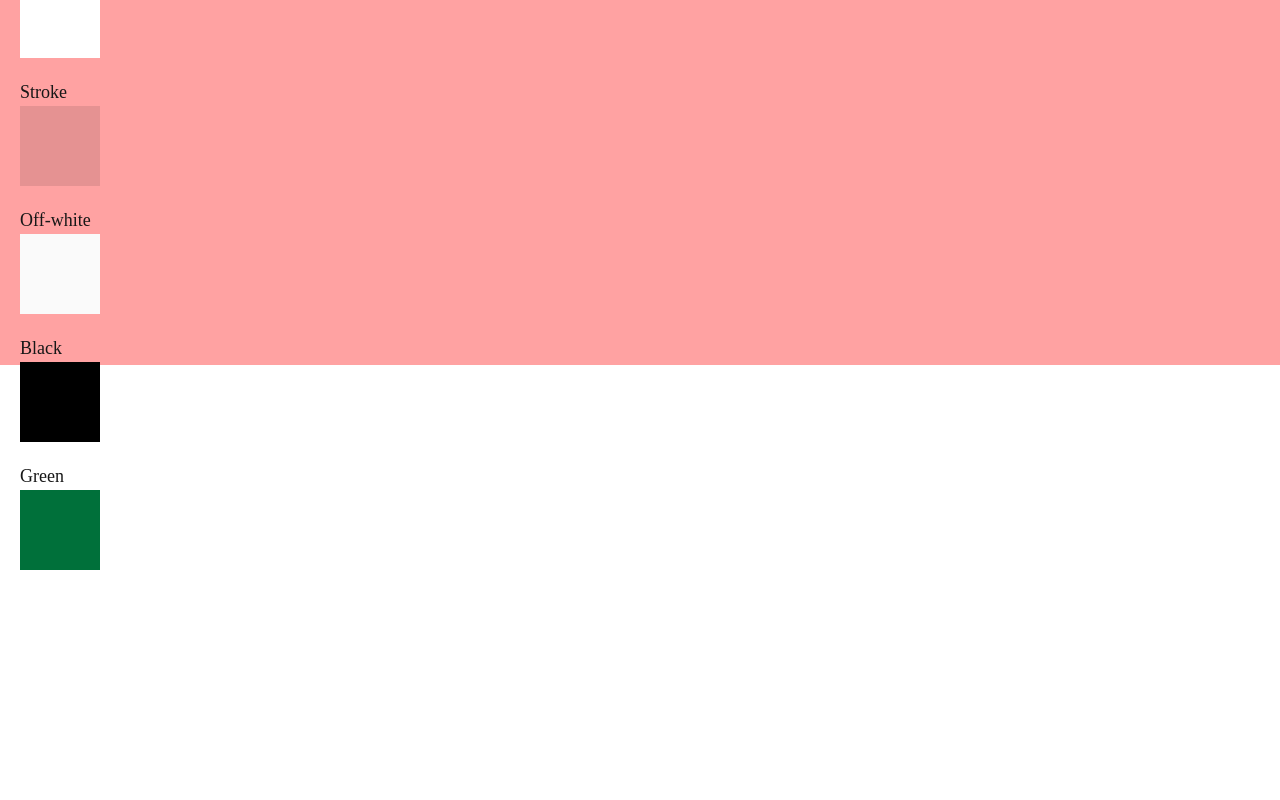
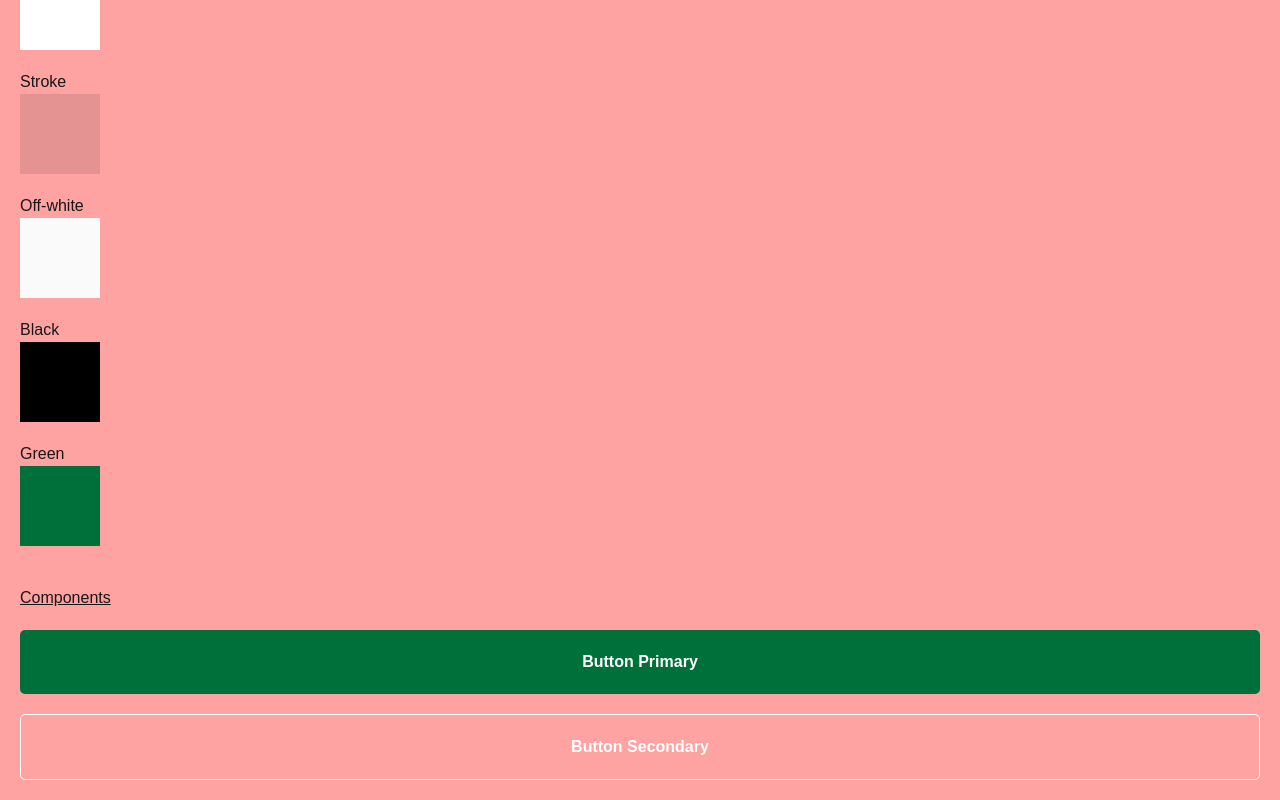
Before and after one commit to Muridae-dev/munchies-umain, a Next.js app: page /testing in a window 1280 px wide. Shown: the part 435-1235 px from the top of the page. Before the commit the page ends 1005 px from the top, so only its background shows below. Built offline with nearby package versions, Linux system fonts and the light colour scheme; a web font is replaced by a local one.

Commit message:
add button component and corresponding styles with variants

```diff
--- /dev/null
+++ b/app/components/Button.tsx
@@ -0,0 +1,24 @@
+"use client";
+
+interface ButtonProps {
+  label: string;
+  onClick: () => void;
+  variant?: "primary" | "secondary";
+}
+
+// TODO: change 20px to its own size
+
+export default function Button({
+  label,
+  onClick,
+  variant = "primary",
+}: ButtonProps) {
+  return (
+    <button
+      className={`w-full py-[20px] rounded-xs text-white text-button ${variant}`}
+      onClick={onClick}
+    >
+      {label}
+    </button>
+  );
+}
--- /dev/null
+++ b/app/styles/Button.css
@@ -0,0 +1,9 @@
+@import "tailwindcss";
+
+.primary {
+  @apply bg-green;
+}
+
+.secondary {
+  @apply bg-transparent border border-white;
+}
--- a/app/styles/globals.css
+++ b/app/styles/globals.css
@@ -1,4 +1,5 @@
 @import "tailwindcss";
+@import "./Button.css";
 
 :root {
   --background: #ffffff;
@@ -18,10 +19,18 @@
   --text-title: 0.875rem;
   --text-subtitle: 0.75rem;
   --text-body: 0.75rem;
+
+  --text-button: 1rem;
+
+  --radius-xs: 5px;
 }
 
 .text-subtitle {
   @apply uppercase;
+}
+
+.text-button {
+  @apply font-bold;
 }
 
 @font-face {
--- a/app/testing/page.tsx
+++ b/app/testing/page.tsx
@@ -1,6 +1,14 @@
+"use client";
+
+import Button from "../components/Button";
+
+const buttonPress = () => {
+  alert("pressed");
+};
+
 export default function About() {
   return (
-    <div className="flex align-center flex-col gap-10 h-screen w-screen p-5 bg-red-300">
+    <div className="flex align-center flex-col gap-10 h-auto w-screen p-5 bg-red-300">
       <div className="flex align-center flex-col gap-5">
         <span className="underline">TEXT</span>
         <span className="text-display">Text Display</span>
@@ -10,7 +18,7 @@ export default function About() {
         <span className="text-body">Text body</span>
       </div>
 
-      <div className="flex align-center flex-col gap-5 h-screen w-screen text-lg font-sans">
+      <div className="flex align-center flex-col gap-5">
         <span className="underline">Colors</span>
         <div>
           White
@@ -37,6 +45,17 @@ export default function About() {
           <div className="w-20 aspect-square bg-green"></div>
         </div>
       </div>
+
+      <div className="flex align-center flex-col gap-5">
+        <span className="underline">Components</span>
+
+        <Button label="Button Primary" onClick={buttonPress} />
+        <Button
+          label="Button Secondary"
+          onClick={buttonPress}
+          variant="secondary"
+        />
+      </div>
     </div>
   );
 }
```
